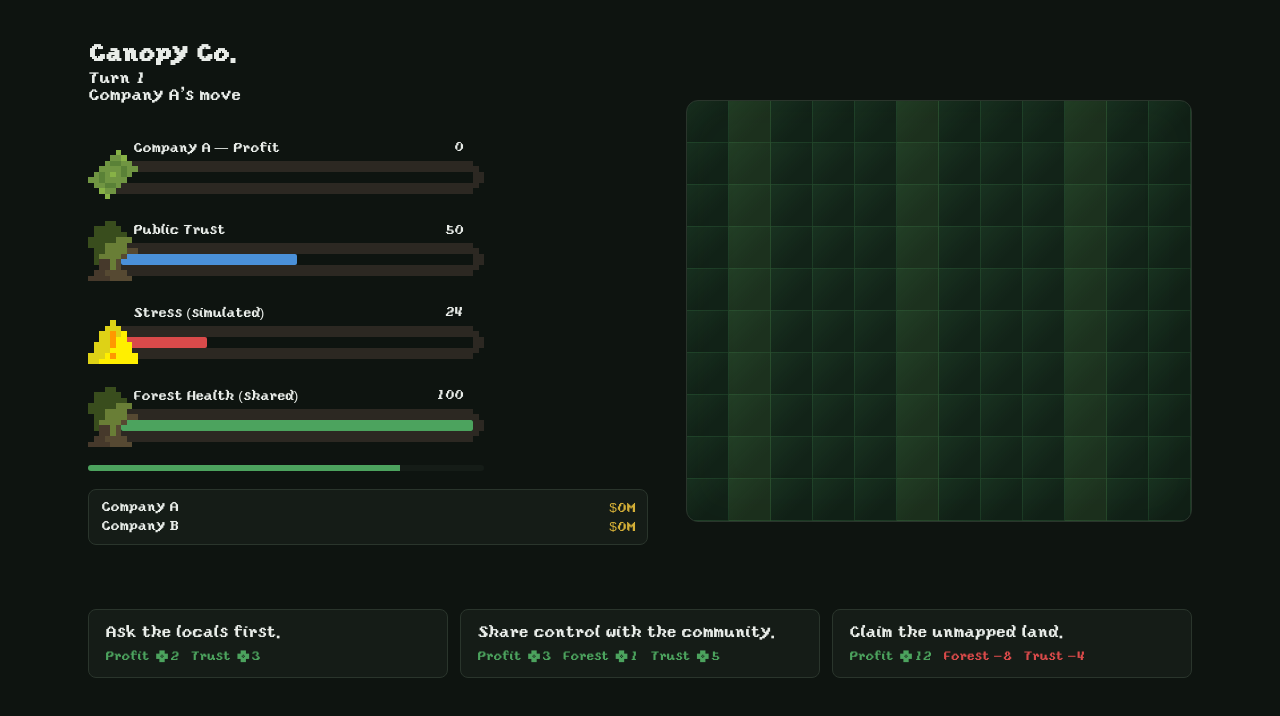
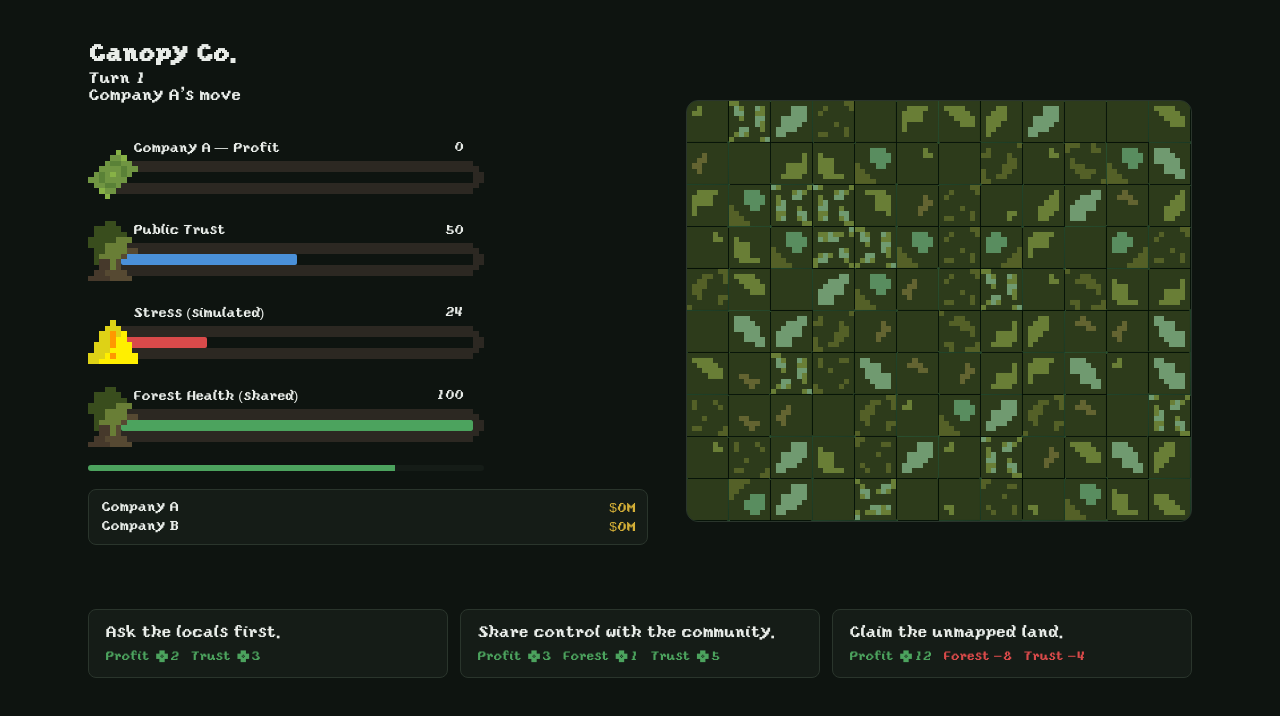
Before and after one commit to shirinkhandare/sms_steelhacks, a React (Vite) app in the folder steelhacks_game_sms/: page / in a window 1280 px wide. Both pictures are taken after a click on the button "Continue". Shown: the top 716 px of the page. Built offline with nearby package versions, Linux system fonts and the light colour scheme; no server answers.

Commit message:
Fixed grid tiles

```diff
--- a/steelhacks_game_sms/src/App.jsx
+++ b/steelhacks_game_sms/src/App.jsx
@@ -136,6 +136,7 @@ export default function App() {
 
         <Grid
           columns={12}
+          forestHealth={state.forestHealth}
           tiles={Array.from({ length: 120 }, (_, index) => ({
             index,
             type: 'forest',
--- a/steelhacks_game_sms/src/components/Grid.jsx
+++ b/steelhacks_game_sms/src/components/Grid.jsx
@@ -1,16 +1,81 @@
+import { useState } from 'react'
+import tile5Copy5 from '../assets/Untitled 5 copy 5.png'
+import tile5Copy6 from '../assets/Untitled 5 copy 6.png'
+import tile5Copy7 from '../assets/Untitled 5 copy 7.png'
+import tile5Copy8 from '../assets/Untitled 5 copy 8.png'
+import tile6 from '../assets/Untitled 6.png'
+import tile8Copy5 from '../assets/Untitled 8 copy 5.png'
+import tile8Copy6 from '../assets/Untitled 8 copy 6.png'
+import tile8Copy7 from '../assets/Untitled 8 copy 7.png'
+import tile8Copy8 from '../assets/Untitled 8 copy 8.png'
+import tile9 from '../assets/Untitled 9.png'
+import greyTile from '../assets/Grey.png'
+
+// Every tile gets a random image from this pool, at a random 90° rotation.
+// Repeats are expected — this is not a one-image-per-tile assignment.
+const OVERLAY_TILE_IMAGES = [
+  tile5Copy5,
+  tile5Copy6,
+  tile5Copy7,
+  tile5Copy8,
+  tile6,
+  tile8Copy5,
+  tile8Copy6,
+  tile8Copy7,
+  tile8Copy8,
+  tile9,
+]
+
+const ROTATIONS = [0, 90, 180, 270]
+
+function createTileOverlay(tiles) {
+  // A shuffled damage order keeps the affected locations random, while making
+  // the same cells turn grey/recover predictably as forest health changes.
+  const damageOrder = tiles.map((tile) => tile.index)
+  for (let index = damageOrder.length - 1; index > 0; index--) {
+    const swapIndex = Math.floor(Math.random() * (index + 1))
+    const currentValue = damageOrder[index]
+    damageOrder[index] = damageOrder[swapIndex]
+    damageOrder[swapIndex] = currentValue
+  }
+  const damageRankByIndex = new Map(
+    damageOrder.map((tileIndex, rank) => [tileIndex, rank])
+  )
+
+  return new Map(
+    tiles.map((tile) => [
+      tile.index,
+      {
+        src: OVERLAY_TILE_IMAGES[Math.floor(Math.random() * OVERLAY_TILE_IMAGES.length)],
+        rotation: ROTATIONS[Math.floor(Math.random() * ROTATIONS.length)],
+        damageRank: damageRankByIndex.get(tile.index),
+      },
+    ])
+  )
+}
+
 export default function Grid({
   columns,
   tiles = [],
+  forestHealth = 100,
   activeTileIndex = null,
   onTileClick = null,
 }) {
+  const [tileOverlay] = useState(() => createTileOverlay(tiles))
+  const healthyForest = Math.max(0, Math.min(100, forestHealth))
+  const greyTileCount = Math.round(((100 - healthyForest) / 100) * tiles.length)
+
   return (
     <section
       className="game-grid"
       style={{ '--grid-columns': columns }}
       aria-label="Forest map"
     >
-      {tiles.map((tile) => (
+      {tiles.map((tile) => {
+        const overlay = tileOverlay.get(tile.index)
+        const isDeforested = overlay?.damageRank < greyTileCount
+
+        return (
           <button
             key={tile.index}
             type="button"
@@ -44,8 +109,20 @@ export default function Grid({
             aria-label={`Plot ${tile.index + 1}: ${tile.type}`}
             onClick={onTileClick ? () => onTileClick(tile.index, tile) : undefined}
             disabled={!onTileClick}
+          >
+            {overlay && (
+              <img
+                className="grid-tile-overlay"
+                src={isDeforested ? greyTile : overlay.src}
+                alt=""
+                aria-hidden="true"
+                draggable="false"
+                style={{ transform: `rotate(${overlay.rotation}deg)` }}
               />
-      ))}
+            )}
+          </button>
+        )
+      })}
     </section>
   )
 }
--- a/steelhacks_game_sms/src/gameReducer.js
+++ b/steelhacks_game_sms/src/gameReducer.js
@@ -6,7 +6,7 @@ export const TURNS_PER_ACT = 6
 export const MAX_TURNS = TURNS_PER_ACT * 3
 export const BASE_TIME_MS = { 1: 14000, 2: 10000, 3: 7000 } // by act
 export const MIN_TURN_TIME_MS = 4000
-export const STRESS_TIME_PENALTY_MS = 40 // removed per stress point (0-100)
+export const STRESS_TIME_PENALTY_MS = 80 // removed per stress point (0-100)
 export const RANDOM_EVENT_CHANCE = 0.3 // chance an event fires before a turn (act 2+)
 
 // SmartSpectra's pulse and breathing readings become the player's live stress
--- a/steelhacks_game_sms/src/index.css
+++ b/steelhacks_game_sms/src/index.css
@@ -179,9 +179,24 @@ body {
   align-content: start;
 }
 .game-grid-cell {
+  position: relative;
   aspect-ratio: 1;
   border: none;
   background: none;
+  padding: 0;
+}
+.grid-tile-overlay {
+  position: absolute;
+  inset: 0;
+  z-index: 1;
+  width: 100%;
+  height: 100%;
+  object-fit: contain;
+  image-rendering: pixelated;
+  image-rendering: crisp-edges;
+  filter: drop-shadow(1px 1px 0 rgb(4 15 6 / 0.9));
+  pointer-events: none;
+  user-select: none;
 }
 .stat-bar-label {
   max-width: 396px;
```
Also changed, not shown: steelhacks_game_sms/bridge.mjs (+14 -40 lines). Lines whose indentation alone changed are shown as unchanged.
